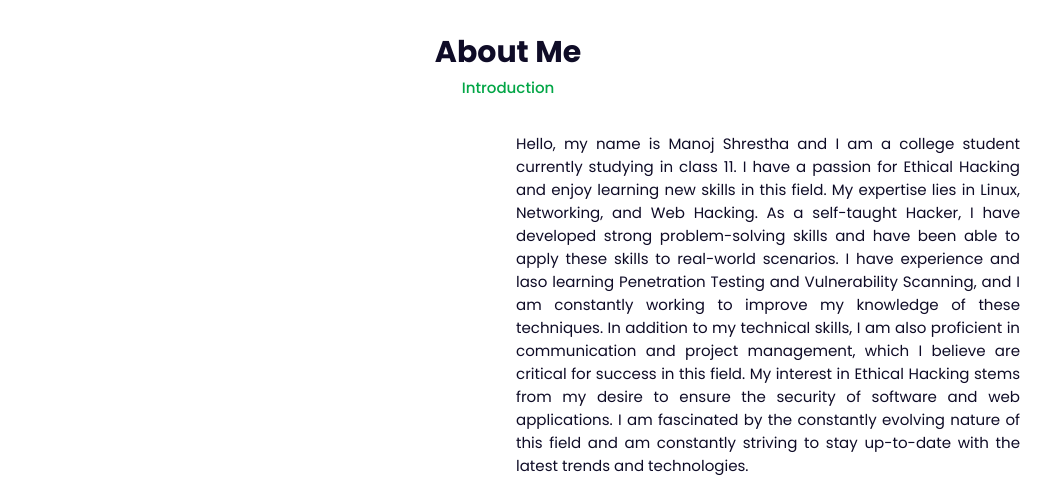
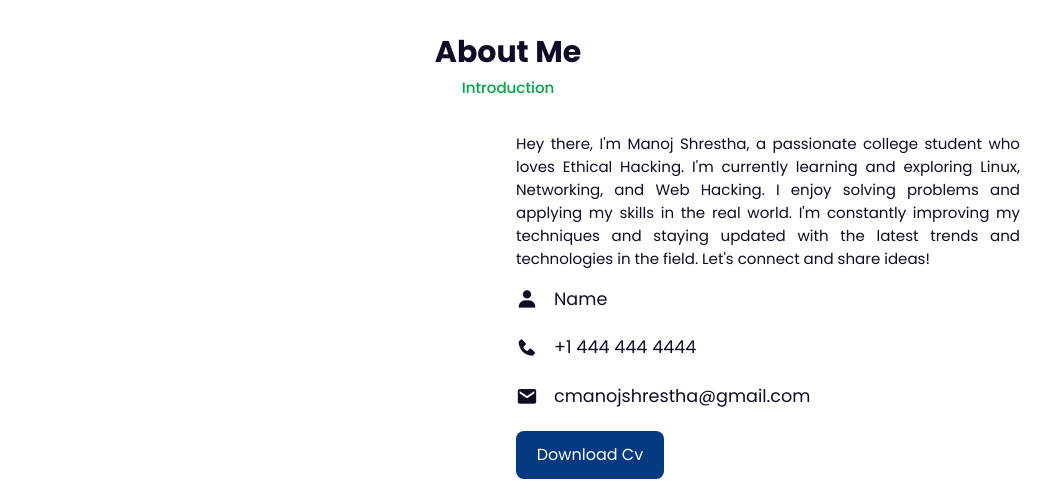
Before and after one commit to cmanojshrestha/portfolio, a plain HTML site: page index.html in a window 1280 px wide. Shown: the part 820-1310 px from the top of the page, 132-1183 px from the left. Drawn offline with nearby package versions, Linux system fonts and the light colour scheme.

Commit message:
Update index.html

```diff
--- a/index.html
+++ b/index.html
@@ -60,11 +60,13 @@
             <img src="main.png" alt="">
         </div>
         <div class="about-text">
-            <p>Hello, my name is Manoj Shrestha and I am a college student currently studying in class 11. I have a passion for Ethical Hacking and enjoy learning new skills in this field. My expertise lies in Linux, Networking, and Web Hacking.
+            <p>Hey there, I'm Manoj Shrestha, a passionate college student who loves Ethical Hacking. I'm currently learning and exploring Linux, Networking, and Web Hacking. I enjoy solving problems and applying my skills in the real world. I'm constantly improving my techniques and staying updated with the latest trends and technologies in the field. Let's connect and share ideas!
 
-As a self-taught Hacker, I have developed strong problem-solving skills and have been able to apply these skills to real-world scenarios. I have experience and laso learning Penetration Testing and Vulnerability Scanning, and I am constantly working to improve my knowledge of these techniques. In addition to my technical skills, I am also proficient in communication and project management, which I believe are critical for success in this field.
 
-My interest in Ethical Hacking stems from my desire to ensure the security of software and web applications. I am fascinated by the constantly evolving nature of this field and am constantly striving to stay up-to-date with the latest trends and technologies.</p>
+
+
+
+</p>
             <div class="information">
                 <div class="info-box">
                     <i class='bx bxs-user'></i>
```
